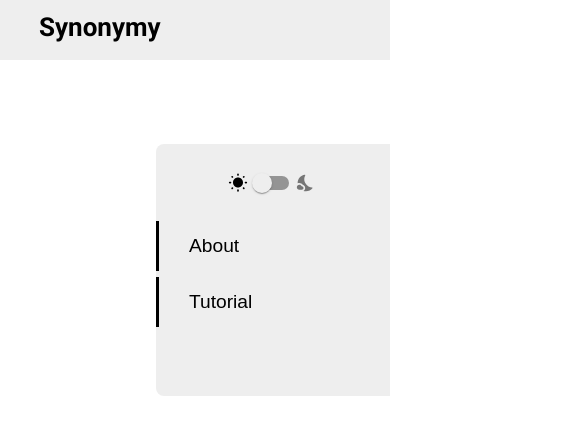
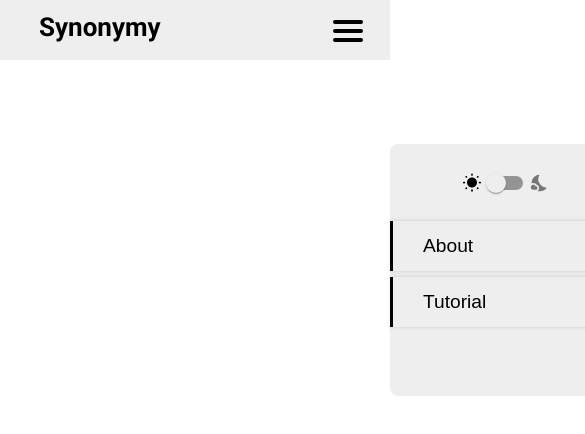
Before and after one commit to omerdemirkan/synonymy, a React (Create React App) app in the folder front-end/: page / in a window 390 px wide. Shown: the top 434 px of the page, 585 px wide, since content can reach past the window. Built offline with nearby package versions, Linux system fonts and the light colour scheme.

Commit message:
Make navbar and sidedrawer responsive

```diff
--- a/front-end/public/index.html
+++ b/front-end/public/index.html
@@ -26,6 +26,13 @@
     -->
     <title>Synonymy</title>
 
+    <style>
+      /* To allow for the sidedrawer off of screen, to disable horizontal scrolling. */
+      body {
+        overflow-x: hidden;
+      }
+    </style>
+
     <link href="https://fonts.googleapis.com/css?family=Roboto:300,400,500,700,900&display=swap" rel="stylesheet">
   </head>
   <body>
--- a/front-end/src/App.css
+++ b/front-end/src/App.css
@@ -1,4 +1,4 @@
 .App {
   font-family: 'Roboto', sans-serif;
-  transition: 0.3s linear;
+  transition: background-color 0.2s ease;
 }
--- a/front-end/src/components/Backdrop/Backdrop.module.css
+++ b/front-end/src/components/Backdrop/Backdrop.module.css
@@ -4,6 +4,5 @@
     position: absolute;
     top: 0;
     left: 0;
-    z-index: 5;
     background-color: red;
 }
--- a/front-end/src/components/Main/Main.module.css
+++ b/front-end/src/components/Main/Main.module.css
@@ -3,6 +3,7 @@
     height: 80vh;
     padding: 0;
     padding-top: 20px;
+    transition: background-color 0.2s ease;
 }
 
 .Background1 {
--- a/front-end/src/components/SideDrawer/SideDrawer.js
+++ b/front-end/src/components/SideDrawer/SideDrawer.js
@@ -4,16 +4,19 @@ import DarkModeSwitch from '../../components/UI/DarkModeSwitch/DarkModeSwitch';
 import { connect } from 'react-redux';
 
 function SideDrawer(props) {
-    return <div className={classes.SideDrawer}
-    style={{
+
+    const themeModifier = {
         backgroundColor: props.pallete.navbar,
         color: props.pallete.navbarText
-    }}>
+    }
+
+    return <div className={classes.SideDrawer}
+    style={!props.open ? themeModifier : {transform: 'translate(0)', transition: '0.3s ease', ...themeModifier}}
+    >
         <span className={classes.Switch}>
             <DarkModeSwitch/>
         </span>
         <ul className={classes.ListBox}>
-
             <li className={classes.ListItem}>
                 <button className={classes.ListButton} style={{color: props.pallete.navbarText, borderColor: props.pallete.navbarText}}>
                     About
--- a/front-end/src/components/SideDrawer/SideDrawer.module.css
+++ b/front-end/src/components/SideDrawer/SideDrawer.module.css
@@ -2,7 +2,7 @@
     position: absolute;
     right: 0;
     top: calc(60px + 10vh);
-    /* transform: translate(100%); */
+    transform: translate(100%);
     padding: 20px 0 50px;
     width: 60vw;
     z-index: 8;
@@ -33,4 +33,8 @@
     margin: 3px 0;
     padding-left: 30px;
     font-size: 1.2rem;
+
+    -webkit-box-shadow: 1px 0px 3px 1px rgba(0,0,0,0.1);
+    box-shadow: 1px 0px 3px 1px rgba(0,0,0,0.1);
+    /* box-shadow: 1px 1px 2px rgb(163,177,198,0.6), -1px -1px 2px  rgba(255,255,255, 0.5); */
 }
--- a/front-end/src/containers/Navbar/Navbar.js
+++ b/front-end/src/containers/Navbar/Navbar.js
@@ -3,7 +3,8 @@ import classes from './Navbar.module.css';
 import { connect } from 'react-redux';
 import DarkModeSwitch from '../../components/UI/DarkModeSwitch/DarkModeSwitch';
 import SideDrawer from '../../components/SideDrawer/SideDrawer';
-import Backdrop from '../../components/Backdrop/Backdrop';
+// import Backdrop from '../../components/Backdrop/Backdrop';
+import Backdrop from '@material-ui/core/Backdrop';
 
 const Navbar = props => {
     // Determines whether or not the side-drawer is open, also affects
@@ -28,9 +29,29 @@ const Navbar = props => {
             <li className={classes.ListItem}>Tutorial</li>
         </ul>
 
+
         {/* Mobile */}
-        <SideDrawer/>
-        <Backdrop/>
+        <div className={classes.Burger} onClick={() => setShowSideDrawer(!showSideDrawer)}>
+            <div className={showSideDrawer ? classes.Line1 : null} style={{
+            backgroundColor: props.pallete.navbarText
+            }}></div>
+            <div className={showSideDrawer ? classes.Line2 : null} style={{
+            backgroundColor: props.pallete.navbarText
+            }}></div>
+            <div className={showSideDrawer ? classes.Line3 : null} style={{
+            backgroundColor: props.pallete.navbarText
+            }}></div>
+        </div>
+
+        <SideDrawer open={showSideDrawer}/>
+        <Backdrop
+            style={{
+                zIndex: "3", top: '60px', backgroundColor: props.pallete.backgroundMain
+            }}
+            open={showSideDrawer}
+            onClick={() => setShowSideDrawer(!showSideDrawer)}
+            classes={{opacity: '.5'}}
+        ></Backdrop>
     </nav>
 }
 
--- a/front-end/src/containers/Navbar/Navbar.module.css
+++ b/front-end/src/containers/Navbar/Navbar.module.css
@@ -5,8 +5,9 @@
     width: 100%;
     min-height: 60px;
     padding: 0;
-    position: relative;
+    /* position: relative; */
     z-index: 10;
+    transition: background-color 0.2s ease;
 }
 
 .Logo {
@@ -41,6 +42,35 @@
     opacity: .8;
 }
 
+.Burger {
+    display: none;
+    position: absolute;
+    top: 15px;
+    right: 7%;
+    cursor: pointer;
+    outline: none;
+}
+
+.Burger div {
+    width: 30px;
+    height: 4px;
+    margin: 5px 0;
+    border-radius: 0.5rem;
+    transition: 0.3s ease;
+}
+
+.Line1 {
+    transform: rotate(-45deg) translate(-5px, 8px);
+}
+
+.Line2 {
+    opacity: 0;
+}
+
+.Line3 {
+    transform: rotate(45deg) translate(-5px, -7px);
+}
+
 @media (max-width: 1200px) {
     .Logo {
         margin: 0;
@@ -55,4 +85,52 @@
     .ListBox {
         display: none;
     }
+    .Burger {
+        display: inline-block;
+    }
 }
+
+.Backdrop {
+    z-index: 3;
+}
+
+@media (max-width: 768px) {
+    .CreateLink {display: none;}
+
+
+    .Options {
+        position: fixed;
+        margin-top: 60px;
+        right: -70%;
+        height: 100vh;
+        width: 70%;
+        background-color: white;
+        transition: transform 0.2s ease-in-out;
+    }
+    .Options ul {
+        display: flex;
+        flex-direction: column;
+        text-align: left;
+        width: 75%;
+        position: absolute;
+        right: 0;
+        top: 0px;
+    }
+    .NavButton {
+        border-style: none;
+        background-color: transparent;
+        text-align: left;
+        height: 20px;
+        outline: 0;
+        font-size: 18px;
+    }
+    .Options li {
+        margin: 12px 0;
+    }
+    .ActiveNav {
+        transform: translate(0%);
+    }
+    .DropdownBox {
+        display: none;
+    }
+}
--- a/front-end/src/store/reducers/pallete.js
+++ b/front-end/src/store/reducers/pallete.js
@@ -3,7 +3,7 @@ import * as actionTypes from '../actions/actionTypes';
 const mapModeToPallete = darkMode => {
     if (darkMode) {
         return {
-            backgroundMain: 'black',
+            backgroundMain: '#222',
             backgroundSecondary: 'black',
             textArea: 'white',
             userInputText: 'white',
```
